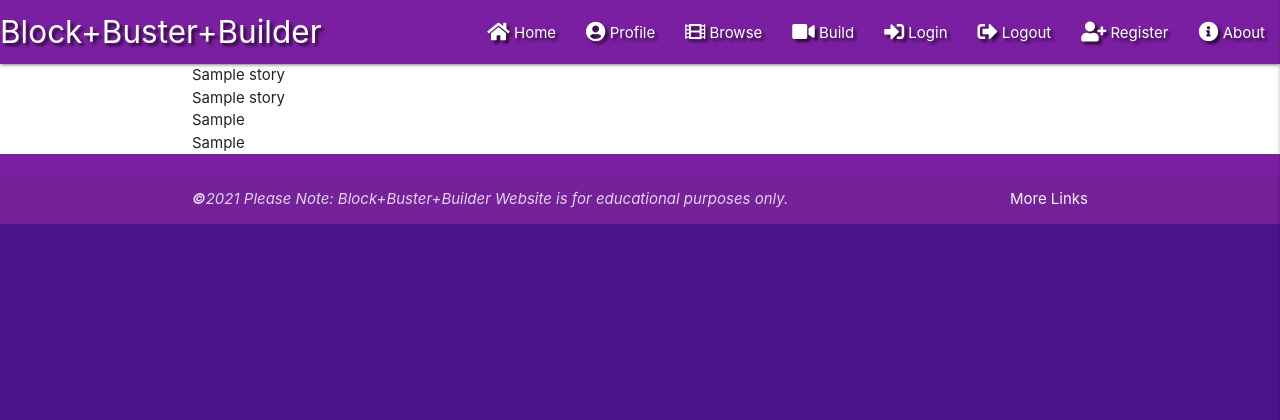
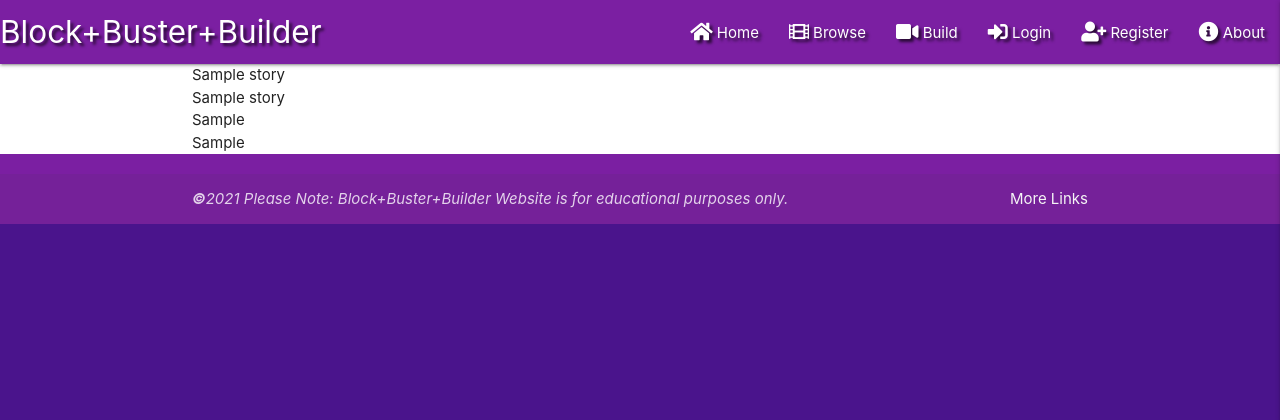
Before and after one commit to charliekranz/blockbuster_MS3, a Flask app: page / in a window 1280 px wide. Shown: the top 420 px of the page. Run offline with Flask 2, Linux system fonts and the light colour scheme; a database or web service that is not in the repository returns one stand-in record (values such as "Sample title"); some libraries are stand-ins or nearby versions.

Commit message:
Adding Logout functionality and defining what logged-in/out users see in navbar

```diff
--- a/app.py
+++ b/app.py
@@ -84,8 +84,19 @@ def profile(username):
     # get session user's username from database
     username = mongo.db.users.find_one(
         {"username": session["user"]})["username"]
-    return render_template("profile.html", username=username)
 
+    if session["user"]:
+        return render_template("profile.html", username=username)
+
+    return redirect(url_for('login.html'))
+
+
+@app.route("/logout")
+def logout():
+    # remove user session from cookies
+    flash("You are now logged out")
+    session.pop("user")
+    return redirect(url_for("login"))
 
 if __name__ == "__main__":
     app.run(host=os.environ.get("IP"),
--- a/templates/base.html
+++ b/templates/base.html
@@ -20,14 +20,18 @@
             <a href="#" data-target="mobile-demo" class="sidenav-trigger right"><i class="fas fa-chevron-circle-down"></i></a>
             <ul class="right hide-on-med-and-down">
                 <li><a href="#"><i class="fas fa-home fa-lg"></i> Home</a></li>
-                <li><a href="{{ url_for(
-                    'profile', username=session['user']) }}"><i class="fas fa-user-circle fa-lg"></i> Profile</a></li>
                 <li><a href="{{ url_for('get_stories') }}"><i class="fas fa-film fa-lg"></i> Browse</a></li>
                 <li><a href="#"><i class="fas fa-video fa-lg"></i> Build</a></li>
-                <li><a href="{{ url_for('login') }}"><i class="fas fa-sign-in-alt fa-lg"></i> Login</a></li>
-                <li><a href="#"><i class="fas fa-sign-out-alt fa-lg"></i> Logout</a></li>
-                <li><a href="{{ url_for('register') }}"><i class="fas fa-user-plus fa-lg"></i> Register</a></li>
+                {% if session.user %}
+                    <li><a href="{{ url_for(
+                        'profile', username=session['user']) }}"><i class="fas fa-user-circle fa-lg"></i> Profile</a></li>
+                    <li><a href="{{ url_for('logout') }}"><i class="fas fa-sign-out-alt fa-lg"></i> Logout</a></li>
+                {% else %}
+                    <li><a href="{{ url_for('login') }}"><i class="fas fa-sign-in-alt fa-lg"></i> Login</a></li>
+                    <li><a href="{{ url_for('register') }}"><i class="fas fa-user-plus fa-lg"></i> Register</a></li>
+                {% endif %}
                 <li><a href="#"><i class="fas fa-info-circle fa-lg"></i> About</a></li>
+
             </ul>
             </div>
         </nav>
@@ -36,14 +40,18 @@
         <ul class="sidenav" id="mobile-demo">
             <li><h5 class="center-align purple-text text-darken-3">Block+Buster+Builder</h5></li>
             <li><a href="#"><i class="fas fa-home"></i> Home</a></li>
-            <li><a href="{{ url_for(
-                'profile', username=session['user']) }}"><i class="fas fa-user-circle"></i> Profile</a></li>
             <li><a href="{{ url_for('get_stories')  }}"><i class="fas fa-film"></i> Browse</a></li>
             <li><a href="#"><i class="fas fa-video"></i> Build</a></li>
-            <li><a href="{{ url_for('login') }}"><i class="fas fa-sign-in-alt"></i> Login</a></li>
-            <li><a href="#"><i class="fas fa-sign-out-alt"></i> Logout</a></li>
-            <li><a href="{{ url_for('register') }}"><i class="fas fa-user-plus"></i> Register</a></li>
+            {% if session.user %}
+                <li><a href="{{ url_for(
+                    'profile', username=session['user']) }}"><i class="fas fa-user-circle"></i> Profile</a></li>
+                <li><a href="{{ url_for('logout') }}"><i class="fas fa-sign-out-alt"></i> Logout</a></li>
+            {% else %}
+                <li><a href="{{ url_for('login') }}"><i class="fas fa-sign-in-alt"></i> Login</a></li>
+                <li><a href="{{ url_for('register') }}"><i class="fas fa-user-plus"></i> Register</a></li>
+            {% endif %}
             <li><a href="#"><i class="fas fa-info-circle"></i> About</a></li>
+
         </ul>
     </header>
 
```
